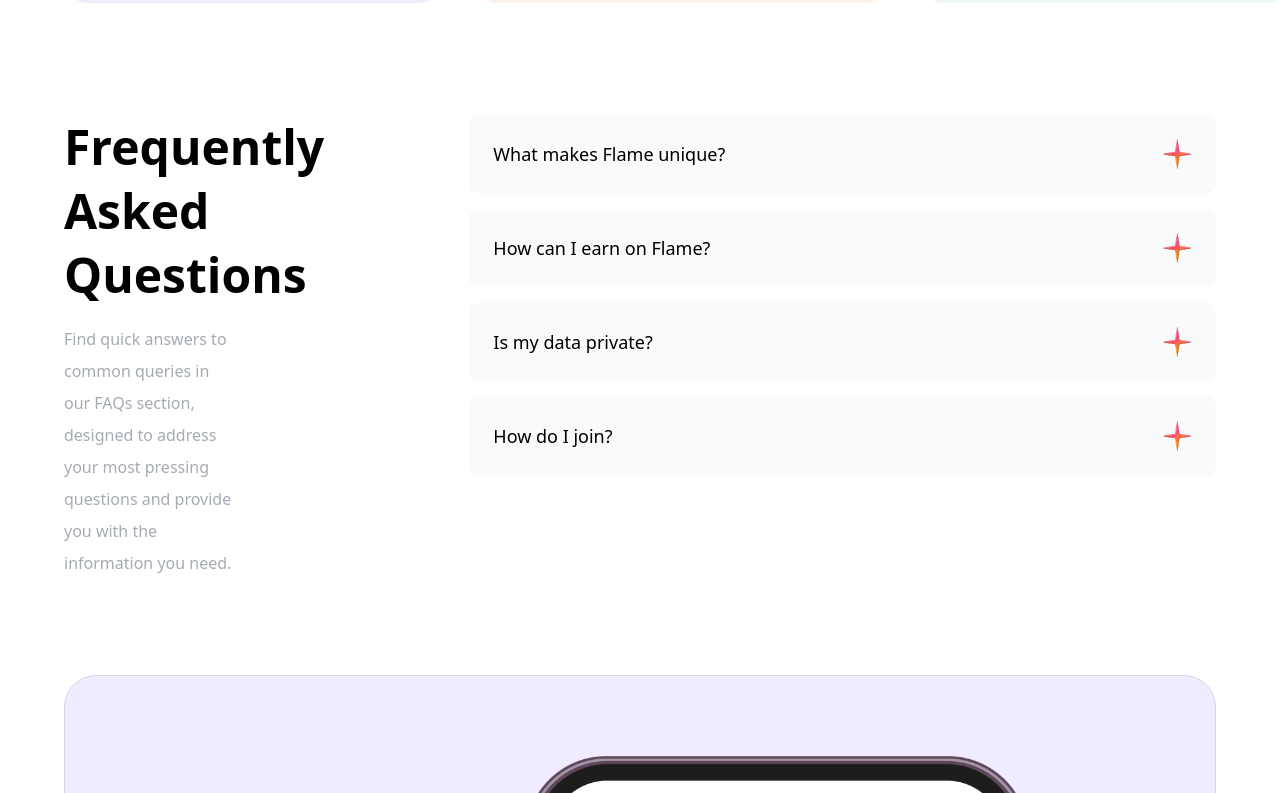
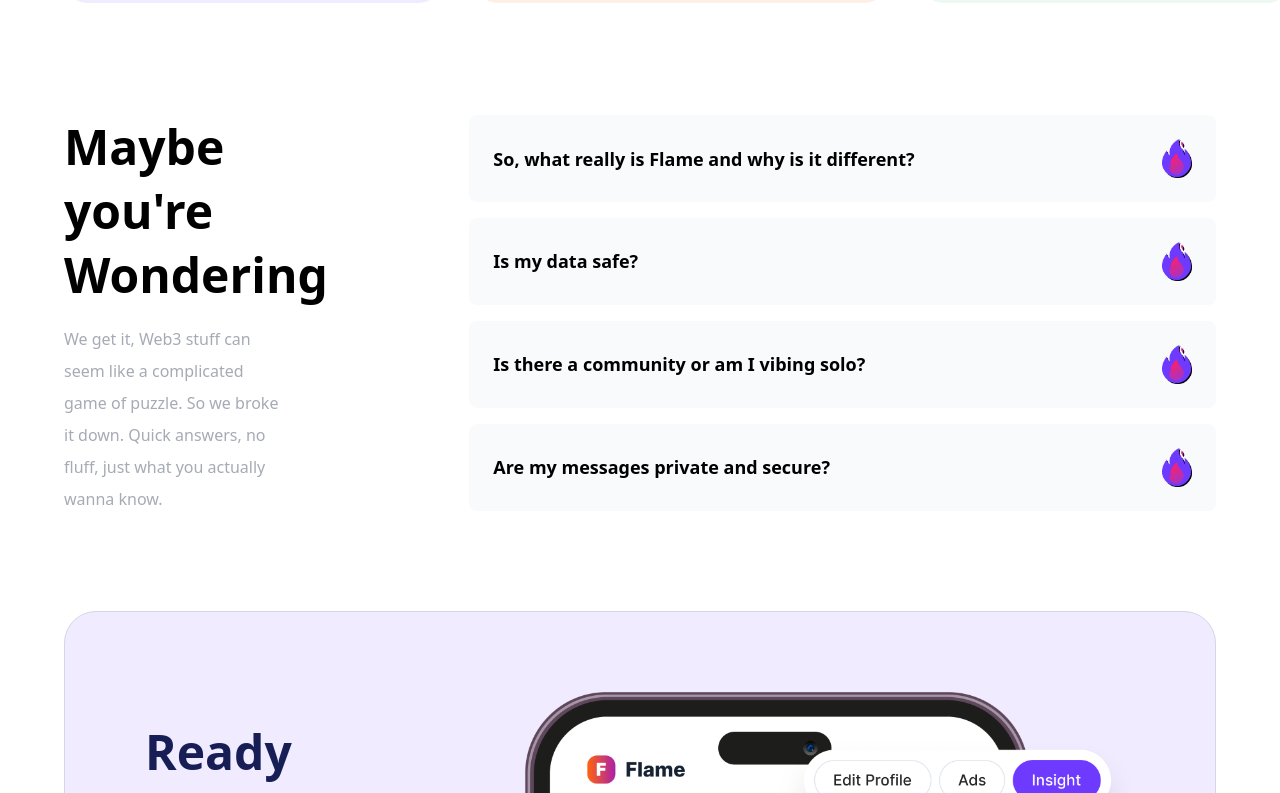
Before and after one commit to Suncrest-Labs/flame-website, a Next.js app: page / in a window 1280 px wide. Shown: the part 6807-7600 px from the top of the page. Built offline with nearby package versions, Linux system fonts and the light colour scheme.

Commit message:
Animation & UI cleanup

```diff
--- a/src/app/components/faq.tsx
+++ b/src/app/components/faq.tsx
@@ -1,8 +1,8 @@
-"use client"
+"use client";
 
-import { useState } from 'react';
-import Image from 'next/image';
-import star from '../../../public/Images/star.png';
+import { useState } from "react";
+import Image from "next/image";
+import flameicon from "../../../public/Images/flame-icon.png";
 
 interface FAQItem {
   question: string;
@@ -12,21 +12,22 @@
 const FAQ = () => {
   const faqItems: FAQItem[] = [
     {
-      question: "What makes Flame unique?",
-      answer: "Lorem ipsum dolor sit amet, consectetur adipiscing elit. Suspendisse malesuada lacus ex, sit amet blandit leo lobortis eget."
+      question: "So, what really is Flame and why is it different?",
+      answer:
+        "Flame is a Web3 social app that turns your time and interactions into real value. But it's not just another crypto tool, it's built to feel social, simple, and rewarding. It's user-first, privacy-focused, and designed to make every tap, scroll, and message actually count.",
     },
     {
-      question: "How can I earn on Flame?",
-      answer: "Lorem ipsum dolor sit amet, consectetur adipiscing elit. Suspendisse malesuada lacus ex, sit amet blandit leo lobortis eget."
+      question: "Is my data safe?",
+      answer: `Heck yes. Flame doesn't mess with your privacy. Your data stays with you, and you alone, completly private, permissionless and secure.`,
     },
     {
-      question: "Is my data private?",
-      answer: "Lorem ipsum dolor sit amet, consectetur adipiscing elit. Suspendisse malesuada lacus ex, sit amet blandit leo lobortis eget."
+      question: "Is there a community or am I vibing solo?",
+      answer: `Of course not, We will never just leave u hanging, Whether you're here for the projects or the memes, the vibes or content, there is a place for you.`,
     },
     {
-      question: "How do I join?",
-      answer: "Lorem ipsum dolor sit amet, consectetur adipiscing elit. Suspendisse malesuada lacus ex, sit amet blandit leo lobortis eget."
-    }
+      question: "Are my messages private and secure?",
+      answer: `Yes, your messages are protected with end-to-end encryption. Only you and the person you're chatting with can read them. Not even we can see them.`,
+    },
   ];
 
   const [openIndex, setOpenIndex] = useState<number | null>(null);
@@ -38,9 +39,13 @@
   return (
     <div className="flex flex-col md:flex-row gap-8 py-8 px-[5%] mx-auto mb-16">
       <div className="md:w-1/3">
-        <h2 className="text-2xl md:text-[3rem] font-bold text-navy-800 mb-4 max-w-[50%]">Frequently Asked Questions</h2>
-        <p className="text-gray-500 text-sm md:text-[16px] w-full md:max-w-[45%] opacity-60 leading-snug md:leading-loose">
-          Find quick answers to common queries in our FAQs section, designed to address your most pressing questions and provide you with the information you need.
+        <h2 className="text-2xl md:text-[3rem] font-bold text-navy-800 mb-4 max-w-[50%]">
+          Maybe you&apos;re Wondering
+        </h2>
+        <p className="text-gray-500 text-sm md:text-[16px] w-full md:max-w-[60%] opacity-60 leading-snug md:leading-loose">
+          We get it, Web3 stuff can seem like a complicated game of puzzle. So
+          we broke it down. Quick answers, no fluff, just what you actually
+          wanna know.
         </p>
       </div>
 
@@ -53,18 +58,34 @@
             onClick={() => toggleAccordion(index)}
           >
             <div className="flex items-center justify-between p-6">
-              <h3 className="text-sm md:text-lg font-medium">{item.question}</h3>
+              <h3 className="text-sm md:text-lg font-semibold">
+                {item.question}
+              </h3>
               <div className="relative">
-                <div className={`transition-transform duration-300 ${openIndex === index ? 'rotate-45' : 'rotate-0'}`}>
-                  <Image src={star} width={30} height={30} alt="star icon" className='w-[20px] md:w-[30px]' />
+                <div
+                  className={`transition-transform duration-500 ${openIndex === index ? "rotate-360" : "rotate-0"
+                    }`}
+                >
+                  <Image
+                    src={flameicon}
+                    width={20}
+                    height={20}
+                    alt="star icon"
+                    className="w-[20px] md:w-[30px]"
+                  />
                 </div>
               </div>
             </div>
             <div
-              className={`overflow-hidden transition-all duration-300 ease-in-out ${openIndex === index ? 'max-h-40 opacity-100' : 'max-h-0 opacity-0'}`}
+              className={`overflow-hidden transition-all duration-300 ease-in-out ${openIndex === index
+                  ? "max-h-40 opacity-100"
+                  : "max-h-0 opacity-0"
+                }`}
             >
               <div className="p-6 pt-0">
-                <p className="text-gray-600 text-sm md:text-[16px]">{item.answer}</p>
+                <p className="text-gray-600 text-sm md:text-[16px] max-w-[60rem]">
+                  {item.answer}
+                </p>
               </div>
             </div>
           </div>
--- a/src/app/components/footer.tsx
+++ b/src/app/components/footer.tsx
@@ -40,9 +40,9 @@
             <div className="flex flex-col md:flex-row justify-between items-center">
                 {/* Navigation Links */}
                 <div className="flex gap-8 mb-4 md:mb-0">
-                    <Link href="/app" className="text-gray-800 hover:text-[#6E3AFF]">App</Link>
-                    <Link href="/features" className="text-gray-800 hover:text-[#6E3AFF]">Features</Link>
-                    <Link href="/developers" className="text-gray-800 hover:text-[#6E3AFF]">Developers</Link>
+                    <Link href="" className="text-gray-800 hover:text-[#6E3AFF]">App</Link>
+                    <Link href="" className="text-gray-800 hover:text-[#6E3AFF]">Docs</Link>
+                    <Link href="" className="text-gray-800 hover:text-[#6E3AFF]">Developers</Link>
                 </div>
 
                 {/* Copyright */}
--- a/src/app/components/whyflame.tsx
+++ b/src/app/components/whyflame.tsx
@@ -1,6 +1,5 @@
 "use client";
 import Image from "next/image";
-// import box from '../../../public/Images/box.png'
 import privacy from '../../../public/Images/privacy.png'
 import Layer1 from '../../../public/Images/Layer1.png'
 import Layer2 from '../../../public/Images/Layer2.png'
@@ -16,7 +15,7 @@
 import collectable8 from '../../../public/Images/Collectible8.png'
 import azteclogo from '../../../public/Images/aztech_logo.png'
 import game from '../../../public/Images/game.png'
-import { useEffect, useRef } from 'react';
+import { useEffect, useRef, useState } from 'react';
 
 const WhyFlame = () => {
     // Array of creator images for the carousel
@@ -33,6 +32,8 @@
 
     // Define typed ref to avoid TypeScript errors
     const carouselRef = useRef<HTMLDivElement>(null);
+    const [isHovered, setIsHovered] = useState(false);
+    const positionRef = useRef(0);
 
     useEffect(() => {
         const carousel = carouselRef.current;
@@ -50,23 +51,23 @@
 
         // Setup animation variables
         let animationId: number;
-        let position = 0;
         const speed = 0.5; // Adjust speed as needed
 
         // Animation function
         const animate = () => {
             if (!carousel) return;
 
-            position += speed;
+            if (!isHovered) {
+                positionRef.current += speed;
 
-            // Reset position when we've scrolled through the first set of images
-            if (position >= contentWidth) {
-                // Jump back to start without animation
-                position = 0;
-                carousel.scrollLeft = position;
-            } else {
-                // Smooth scroll
-                carousel.scrollLeft = position;
+                // Reset position when we've scrolled through the first set of images
+                if (positionRef.current >= contentWidth) {
+                    // Jump back to start without animation
+                    positionRef.current = 0;
+                }
+
+                // Update scroll position
+                carousel.scrollLeft = positionRef.current;
             }
 
             animationId = window.requestAnimationFrame(animate);
@@ -81,7 +82,7 @@
                 window.cancelAnimationFrame(animationId);
             }
         };
-    }, []);
+    }, [isHovered]);
 
     return (
         <>
@@ -112,8 +113,10 @@
                         {/* Scrolling image container */}
                         <div
                             ref={carouselRef}
-                            className="flex overflow-x-hidden w-full py-4"
+                            className="flex overflow-x-hidden w-full py-4 cursor-pointer"
                             style={{ scrollbarWidth: 'none', msOverflowStyle: 'none' }}
+                            onMouseEnter={() => setIsHovered(true)}
+                            onMouseLeave={() => setIsHovered(false)}
                         >
                             {creatorImages.map((image) => (
                                 <div key={image.id} className="flex-shrink-0 mx-2 w-32 carousel-item">
@@ -122,7 +125,7 @@
                                         width={128}
                                         height={160}
                                         alt={image.alt}
-                                        className="rounded-lg"
+                                        className="rounded-lg transition-transform duration-300 hover:scale-110"
                                     />
                                 </div>
                             ))}
```
Also changed, not shown: public/Images/flame-icon.png (added), public/Images/flameicon.jpg (added).
